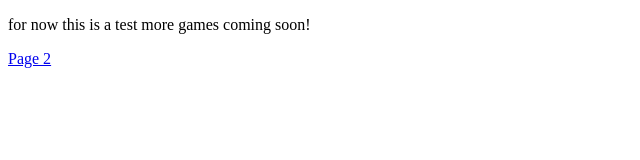
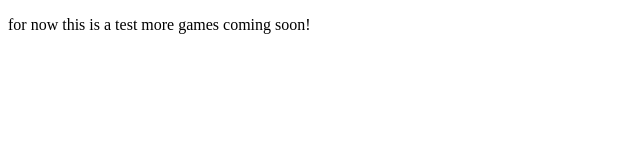
Before and after one commit to Ethan33187/HIPO.github.io, a plain HTML site: page index.html in a window 1280 px wide. Shown: the full height of the page, 0-640 px from the left. Drawn offline with Linux system fonts and the light colour scheme.

Commit message:
Update index.html

```diff
--- a/index.html
+++ b/index.html
@@ -6,6 +6,5 @@
 
   <body>
 <p>for now this is a test more games coming soon!</p>
-   <a href="yes.html">Page 2</a>
   </body>
 </html>
```
